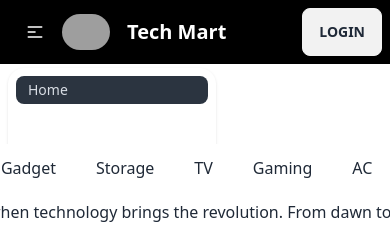
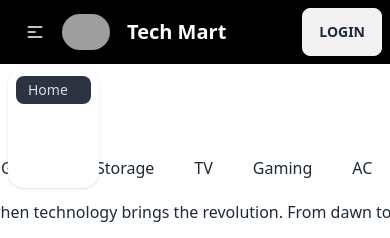
Before and after one commit to abir-exe/Tech-Mart, a React (Vite) app: page / in a window 390 px wide. Both pictures are taken after a click on the label 35 px from the left and 32 px from the top of the page. Shown: the top 238 px of the page. Built offline with nearby package versions, Linux system fonts and the light colour scheme; no server answers; grey boxes are pictures that could not be loaded.

Commit message:
website is fully responsive

```diff
--- a/src/Pages/Shared/Navbar/Navbar.jsx
+++ b/src/Pages/Shared/Navbar/Navbar.jsx
@@ -53,7 +53,7 @@ const Navbar = () => {
             </label>
             <ul
               tabIndex={0}
-              className="menu menu-sm dropdown-content mt-3 z-[1] p-2 shadow bg-base-100 rounded-box w-52"
+              className="menu menu-sm dropdown-content mt-3 z-[2] p-2 shadow bg-base-100 rounded-box lg:w-52"
             >
               {NavLinks}
             </ul>
@@ -67,7 +67,7 @@ const Navbar = () => {
         <div className="navbar-end">
         <div>
               {user && (
-                <div className="flex  items-center justify-center gap-2 mr-2 text-white">
+                <div className="flex flex-col lg:flex-row  items-center justify-center gap-2 mr-2 text-white">
                   <h3>User: {user.displayName}</h3>
                   <div className="avatar">
                     <div className="w-12 rounded-full">
```
